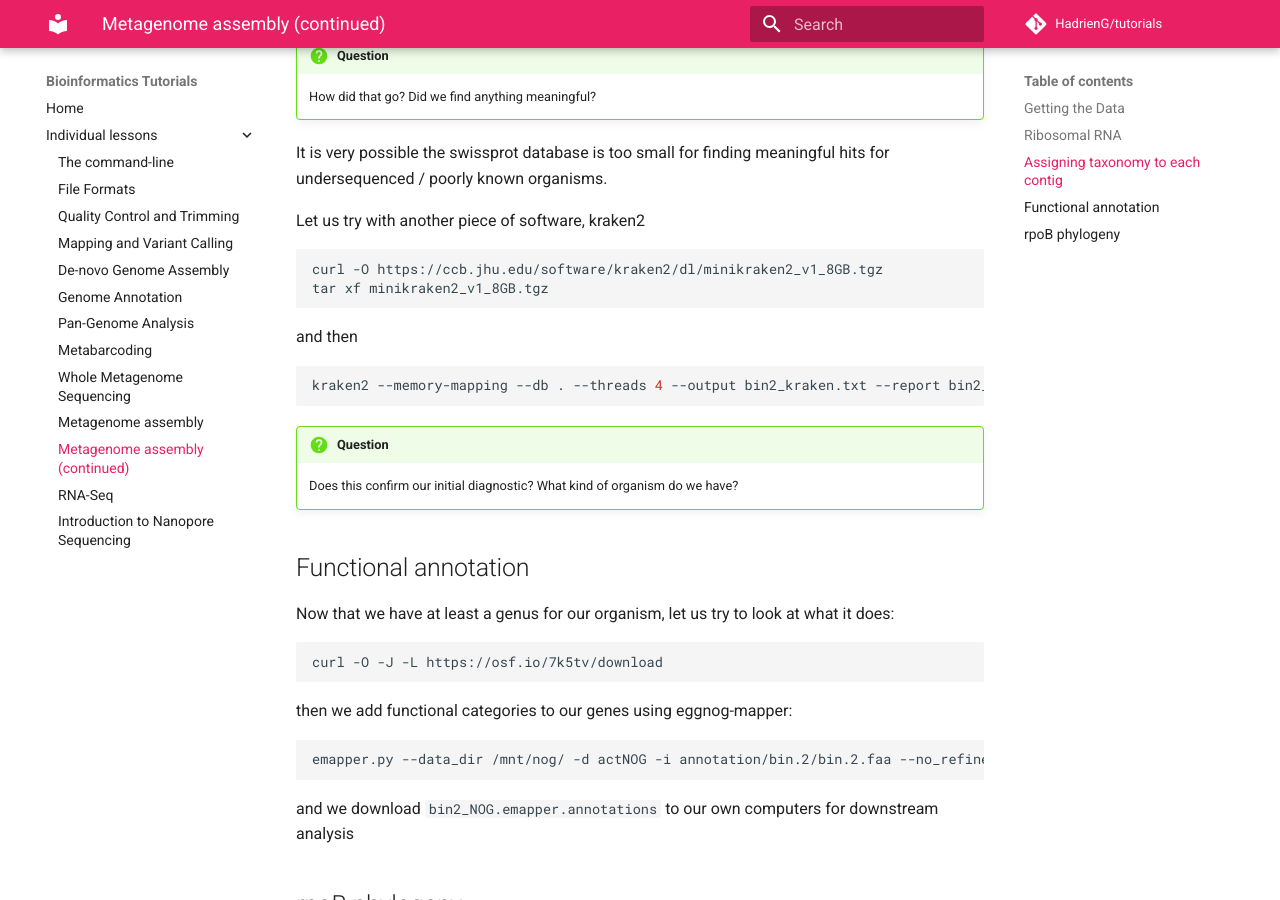
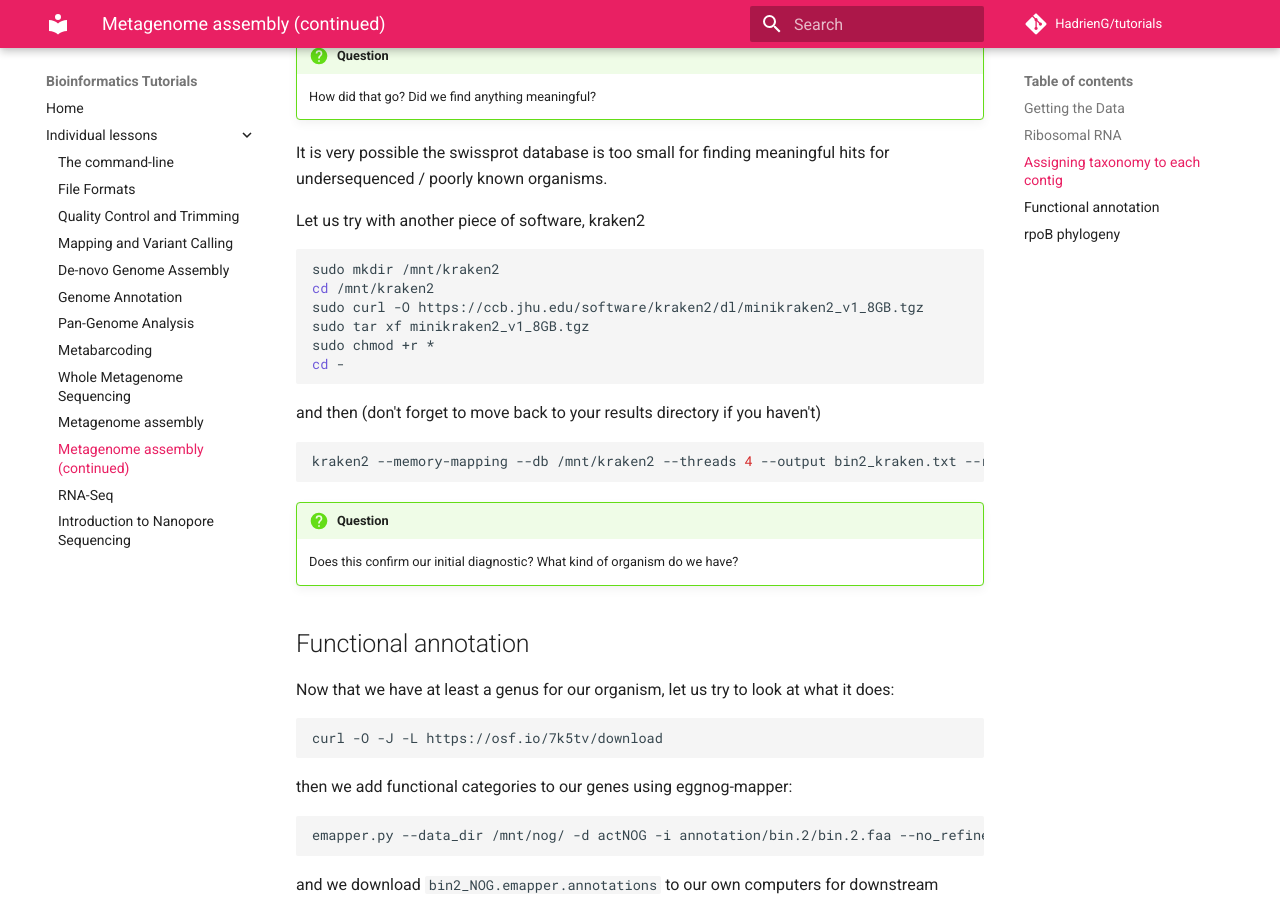
Before and after one commit to HadrienG/tutorials, an MkDocs documentation site: the page built from docs/meta_assembly_2.md, in a window 1280 px wide and 900 px high, scrolled down 1152 px. Built offline with MkDocs 1.6.1 and Material for MkDocs 9.7.7, drawn with Linux system fonts in a browser that asks for light colours; comment, search, counter and statistics services are not loaded; old or Windows-style settings are respelled for this version of MkDocs.

Commit message:
mv kraken db

````diff
--- a/docs/meta_assembly_2.md
+++ b/docs/meta_assembly_2.md
@@ -54,14 +54,18 @@ It is very possible the swissprot database is too small for finding meaningful h
 Let us try with another piece of software, kraken2
 
 ```bash
-curl -O https://ccb.jhu.edu/software/kraken2/dl/minikraken2_v1_8GB.tgz
-tar xf minikraken2_v1_8GB.tgz
+sudo mkdir /mnt/kraken2
+cd /mnt/kraken2
+sudo curl -O https://ccb.jhu.edu/software/kraken2/dl/minikraken2_v1_8GB.tgz
+sudo tar xf minikraken2_v1_8GB.tgz
+sudo chmod +r *
+cd -
 ```
 
-and then
+and then (don't forget to move back to your results directory if you haven't)
 
 ```bash
-kraken2 --memory-mapping --db . --threads 4 --output bin2_kraken.txt --report bin2_kraken_report.txt metabat/bin.2.fa
+kraken2 --memory-mapping --db /mnt/kraken2 --threads 4 --output bin2_kraken.txt --report bin2_kraken_report.txt metabat/bin.2.fa
 ```
 
 !!! question
````
